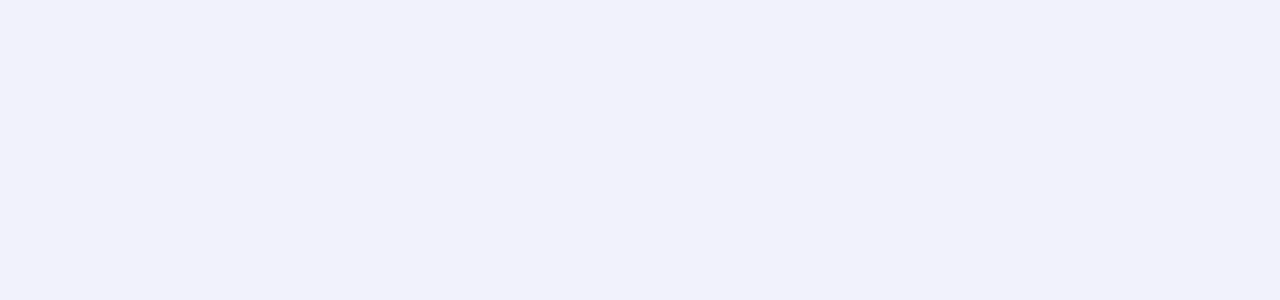
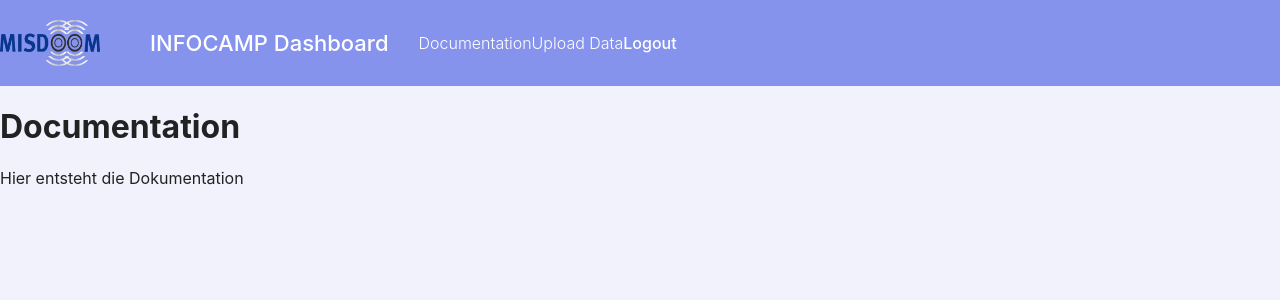
Before and after one commit to infocamp-muenster/infocamp, a Django app: page /documentation/ in a window 1280 px wide. Before the commit the part shown is empty. Shown: the top 300 px of the page. Run offline with Django 5.2, Linux system fonts and the light colour scheme.

Commit message:
Removed Errors

```diff
--- a/Infodash/infocampboard/templates/infocampboard/docu.html
+++ b/Infodash/infocampboard/templates/infocampboard/docu.html
@@ -2,6 +2,10 @@
 
 {% include 'header.html' %}
 
-<body>
-    <h1>Documentation</h1>
-</body>
+{% block content %}
+
+<h1>Documentation</h1>
+
+<p>Hier entsteht die Dokumentation</p>
+
+{% endblock content %}
--- a/Infodash/templates/header.html
+++ b/Infodash/templates/header.html
@@ -1,5 +1,6 @@
+{% load static %}
 <header class="header">
-    <img src="" alt="Misdoom Logo">
+    <img src="{% static 'images/misdoom_logo.png' %}" alt="Misdoom Logo">
     <h1>INFOCAMP Dashboard</h1>
     <div class="header-documentation">
         <div class="header-upload-icon">
@@ -10,6 +11,6 @@
         <span>Upload Data</span>
     </div>
     <div class="header-settings">
-        <a href="#">Logout</a>
+        <a href="logout/">Logout</a>
     </div>
 </header>
--- a/Infodash/templates/main.html
+++ b/Infodash/templates/main.html
@@ -8,6 +8,8 @@
     </head>
     <body>
 
+        {% include 'header.html' %}
+
         {% block content %}
 
         {% endblock content %}
```
Also changed, not shown: Infodash/db.sqlite3, Infodash/static/images/misdoom_logo.png (added).
